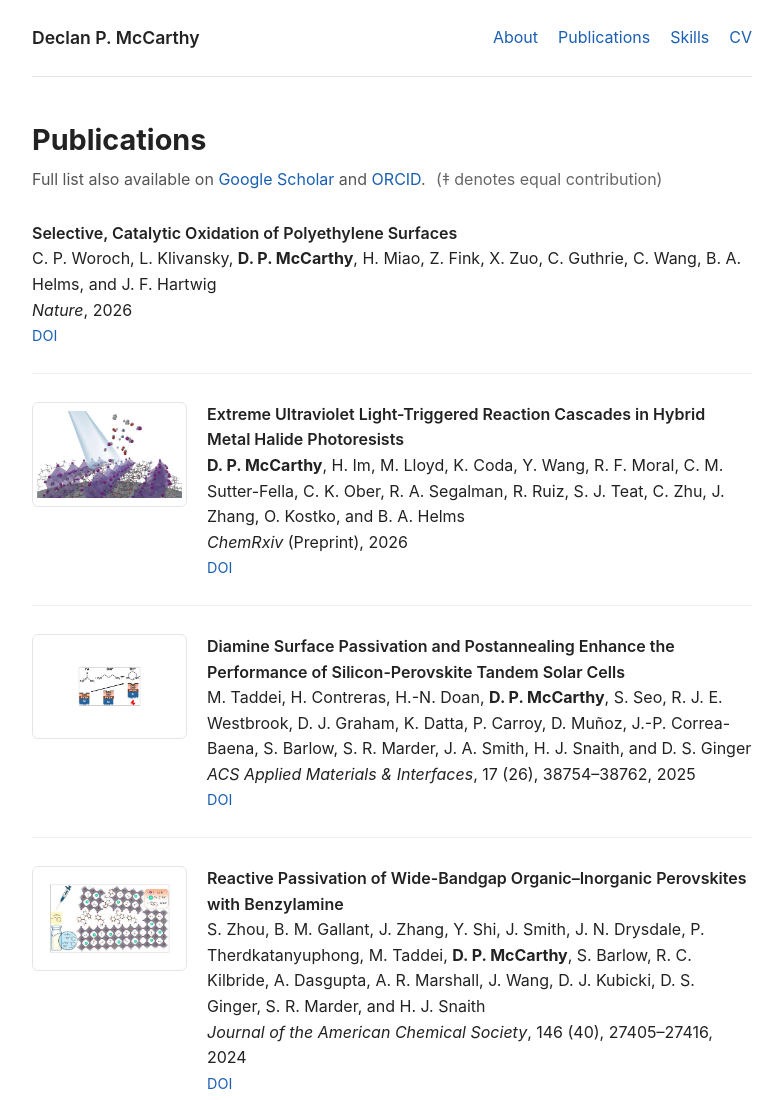
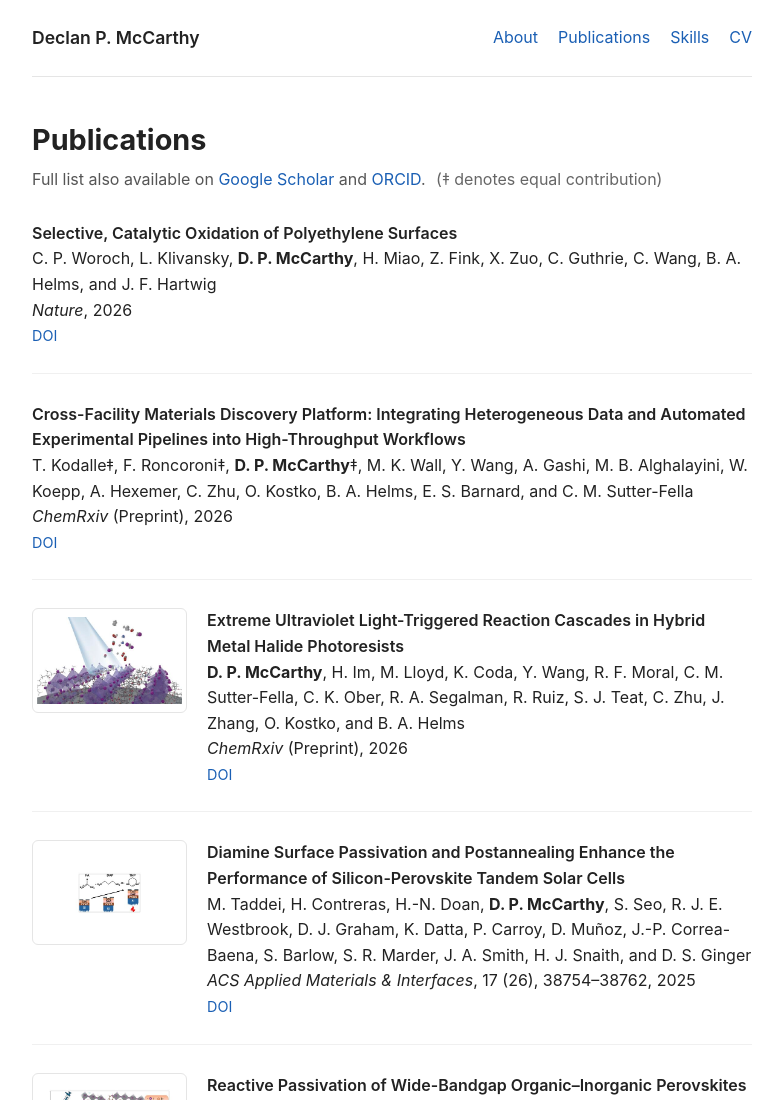
Before and after one commit to dpm92eV/dpm92eV.github.io, a plain HTML site: page publications.html in a window 1280 px wide. Shown: the top 1100 px of the page, without its empty margins (248-1031 px from the left). Drawn offline with Linux system fonts and the light colour scheme; no server answers.

Commit message:
Add files via upload

```diff
--- a/publications.html
+++ b/publications.html
@@ -47,6 +47,17 @@
           <span class="pub-venue">Nature</span>, 2026<br>
           <span class="pub-links">
             <a href="https://doi.org/10.1038/s41586-026-11255-3">DOI</a>
+          </span>
+        </div>
+      </li>
+
+      <li data-doi="10.26434/chemrxiv.15012421/v1">
+        <div class="pub-content">
+          <span class="pub-title">Cross-Facility Materials Discovery Platform: Integrating Heterogeneous Data and Automated Experimental Pipelines into High-Throughput Workflows</span><br>
+          T. Kodalle&ddagger;, F. Roncoroni&ddagger;, <strong>D. P. McCarthy</strong>&ddagger;, M. K. Wall, Y. Wang, A. Gashi, M. B. Alghalayini, W. Koepp, A. Hexemer, C. Zhu, O. Kostko, B. A. Helms, E. S. Barnard, and C. M. Sutter-Fella<br>
+          <span class="pub-venue">ChemRxiv</span> (Preprint), 2026<br>
+          <span class="pub-links">
+            <a href="https://doi.org/10.26434/chemrxiv.15012421/v1">DOI</a>
           </span>
         </div>
       </li>
```
Also changed, not shown: 1 other file.
